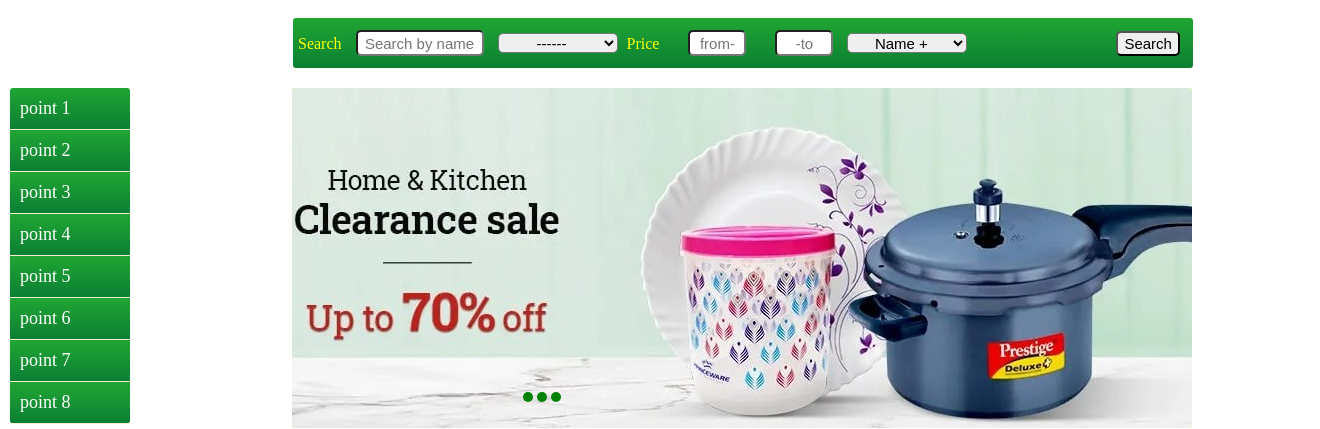
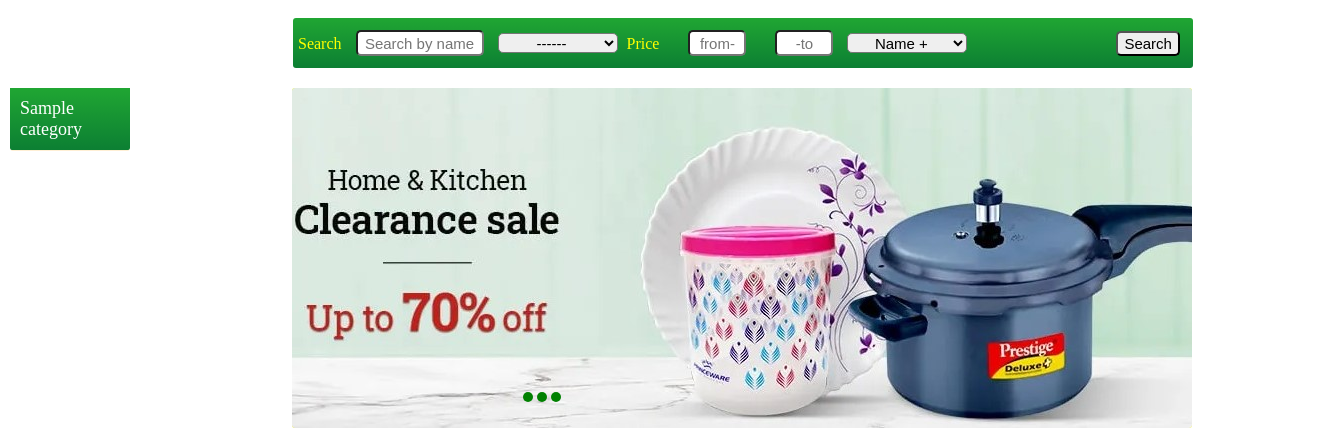
Before and after one commit to Arshak-Yesayan/food_market, a Django app: page / in a window 1320 px wide. Shown: the part 75-504 px from the top of the page. Run offline with Django 3.2, Linux system fonts and the light colour scheme; tables that the repository leaves empty hold one stand-in row (values such as "Sample post").

Commit message:
Home page

```diff
--- a/food_market/ASA/views.py
+++ b/food_market/ASA/views.py
@@ -1,9 +1,15 @@
 from django.shortcuts import render
 from django.http import HttpResponse
+from product.models import Category, Subcategory
 
 
 
 def index(request):
-
-    context_dict = {}
-    return render(request, 'ASA/home.html', )
+    array = []
+    categories = Category.objects.all()
+    for category in categories:
+        subcategories = Subcategory.objects.filter(category=category)
+        cat = [category, [subcategories]]
+        array.append(cat)
+    context = {'categories': array}
+    return render(request, 'ASA/home.html', context=context)
--- a/food_market/templates/ASA/home.html
+++ b/food_market/templates/ASA/home.html
@@ -5,17 +5,15 @@
     <meta charset="UTF-8">
     <title>Home</title>
     <link rel="stylesheet" href="{% static  'css/home.css' %}">
-
 </head>
 <body>
-
     <div class="body_block">
         <div class="header">
             <div class="header__section">
                 <div class="header_item headerlogo">
                     <a href="#" class="name_page hraderbutton">ASA</a>
                 </div>
-                <div class="header_item hraderbutton"><a href="#" class="part_header_a">Home</a></div>
+                <div class="header_item hraderbutton"><a href="{% url 'index' %}" class="part_header_a">Home</a></div>
                 <div class="header_item hraderbutton"><a href="{% url 'all_products' %}" class="part_header_a" >Products</a></div>
                 <div class="header_item hraderbutton"><a href="#" class="part_header_a" >About</a></div>
                 <div class="header_item hraderbutton"><a href="#" class="part_header_a" >Bfan</a></div>
@@ -26,13 +24,9 @@
          <circle cx="9" cy="4" r="3.25" stroke="white" stroke-width="1.5"></circle>
          <path d="M17 18V15C17 12.7909 15.2091 11 13 11H5C2.79086 11 1 12.7909 1 15V18" stroke="white" stroke-width="1.5"></path>
          </svg>
-                <div class="header_item hraderbutton"><a href="accounts/login/" class="part_header_a" >Sign In</a></div>
-                <div class="header_item hraderbutton"><a href="accounts/register" class="part_header_a" >Sign Up</a></div>
-
-
+                <div class="header_item hraderbutton"><a href="{% url 'login' %}" class="part_header_a" >Sign In</a></div>
+                <div class="header_item hraderbutton"><a href="{% url 'register' %}" class="part_header_a" >Sign Up</a></div>
             </div>
-
-
         </div>
         <div class="search_block">
             <div class="search_sub">
@@ -79,97 +73,19 @@
         </div>
         <div class="side">
             <ul class="menu">
-                <li class="menu_list"><a href="#">point 1</a>
+            {% for category in categories %}
+                <li class="menu_list"><a href="{% url 'category' category.0.name %}">{{ category.0.name }}</a>
                 <ul class="menu_sub">
-                        <li><a href="#">subpoint 1</a></li>
-                        <li><a href="#">subpoint 2</a></li>
-                        <li><a href="#">subpoint 3</a></li>
-                        <li><a href="#">subpoint 4</a></li>
-                        <li><a href="#">subpoint 5</a></li>
-                    </ul></li>
-                <li class="menu_list"><a href="#">point 2</a>
-                    <ul class="menu_sub">
-                        <li><a href="#">subpoint 1</a></li>
-                        <li><a href="#">subpoint 2</a></li>
-                        <li><a href="#">subpoint 3</a></li>
-                        <li><a href="#">subpoint 4</a></li>
-                        <li><a href="#">subpoint 5</a></li>
-                        <li><a href="#">subpoint 6</a></li>
-                        <li><a href="#">subpoint 7</a></li>
-                        <li><a href="#">subpoint 8</a></li>
-                    </ul></li>
-                <li class="menu_list"><a href="#">point 3</a>
-                    <ul class="menu_sub">
-                        <li><a href="#">subpoint 1</a></li>
-                        <li><a href="#">subpoint 2</a></li>
-                        <li><a href="#">subpoint 3</a></li>
-                        <li><a href="#">subpoint 4</a></li>
-                        <li><a href="#">subpoint 5</a></li>
-                        <li><a href="#">subpoint 6</a></li>
-                        <li><a href="#">subpoint 7</a></li>
-                        <li><a href="#">subpoint 8</a></li>
-                    </ul></li>
-                <li class="menu_list"><a href="#">point 4</a>
-                    <ul class="menu_sub">
-                        <li><a href="#">subpoint 1</a></li>
-                        <li><a href="#">subpoint 2</a></li>
-                        <li><a href="#">subpoint 3</a></li>
-                        <li><a href="#">subpoint 4</a></li>
-                        <li><a href="#">subpoint 5</a></li>
-                        <li><a href="#">subpoint 6</a></li>
-                        <li><a href="#">subpoint 7</a></li>
-                        <li><a href="#">subpoint 8</a></li>
-                    </ul></li>
-                <li class="menu_list"><a href="#">point 5</a>
-                    <ul class="menu_sub">
-                        <li><a href="#">subpoint 1</a></li>
-                        <li><a href="#">subpoint 2</a></li>
-                        <li><a href="#">subpoint 3</a></li>
-                        <li><a href="#">subpoint 4</a></li>
-                        <li><a href="#">subpoint 5</a></li>
-                        <li><a href="#">subpoint 6</a></li>
-                        <li><a href="#">subpoint 7</a></li>
-                        <li><a href="#">subpoint 8</a></li>
-                    </ul></li>
-                <li class="menu_list"><a href="#">point 6</a>
-                    <ul class="menu_sub">
-                        <li><a href="#">subpoint 1</a></li>
-                        <li><a href="#">subpoint 2</a></li>
-                        <li><a href="#">subpoint 3</a></li>
-                        <li><a href="#">subpoint 4</a></li>
-                        <li><a href="#">subpoint 5</a></li>
-                        <li><a href="#">subpoint 6</a></li>
-                        <li><a href="#">subpoint 7</a></li>
-                        <li><a href="#">subpoint 8</a></li>
-                    </ul></li>
-                <li class="menu_list"><a href="#">point 7</a>
-                    <ul class="menu_sub">
-                        <li><a href="#">subpoint 1</a></li>
-                        <li><a href="#">subpoint 2</a></li>
-                        <li><a href="#">subpoint 3</a></li>
-                        <li><a href="#">subpoint 4</a></li>
-                        <li><a href="#">subpoint 5</a></li>
-                        <li><a href="#">subpoint 6</a></li>
-                        <li><a href="#">subpoint 7</a></li>
-                        <li><a href="#">subpoint 8</a></li>
-                    </ul></li>
-                <li class="menu_list"><a href="#" >point 8</a>
-                    <ul class="menu_sub">
-                        <li><a href="#">subpoint 1</a></li>
-                        <li><a href="#">subpoint 2</a></li>
-                        <li><a href="#">subpoint 3</a></li>
-                        <li><a href="#">subpoint 4</a></li>
-                        <li><a href="#">subpoint 5</a></li>
-                        <li><a href="#">subpoint 6</a></li>
-                        <li><a href="#">subpoint 7</a></li>
-                        <li><a href="#">subpoint 8</a></li>
-                    </ul></li>
+                {% for subcategories in category.1 %}
+                    {% for subcategory in subcategories %}
+                        <li><a href="{% url 'subcategory' subcategory.name %}">{{ subcategory.name }}</a></li>
+                    {% endfor %}
+                {% endfor %}
+                </ul>
+                </li>
+            {% endfor %}
             </ul>
         </div>
-
     </div>
-
-
-
 </body>
 </html>
```
Lines whose indentation alone changed are shown as unchanged.
